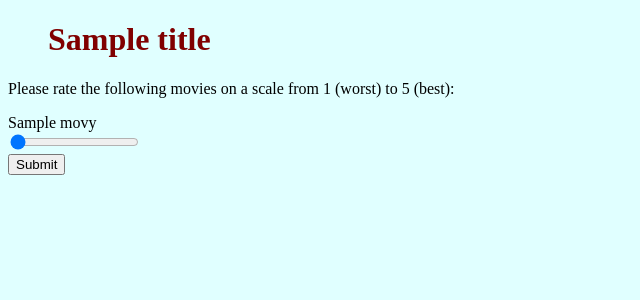
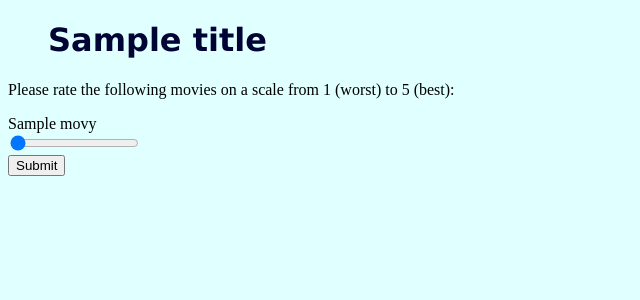
Before and after one commit to lorenanda/movie-recommender, a Flask app: template flask_app/templates/main.html in a window 1280 px wide. Shown: the top 300 px of the page, without its empty margins (0-640 px from the left). Run offline with Flask 2, Linux system fonts and the light colour scheme; the template is opened without the code that fills it: most values are stand-ins (such as "Sample title", 1, 10 or a date in 2020).

Commit message:
changed font of h1

```diff
--- a/flask_app/application.py
+++ b/flask_app/application.py
@@ -7,11 +7,11 @@ app = Flask(__name__)
 @app.route('/')
 def index():
     #return render_template('main.html', title='Movie Recommender')
-    recs = get_recommendations()
+    recs = input_movies()
     return render_template('main.html', movies=recs)
 
 
 @app.route('/recommender')
 def recommender():
-    recs = get_recommendations()
+    recs = input_movies()
     return render_template('recommendations.html', movies=recs)
--- a/flask_app/templates/main.html
+++ b/flask_app/templates/main.html
@@ -11,9 +11,15 @@
     }
 
     h1 {
-      color: maroon;
+      color: rgb(0, 4, 53);
       margin-left: 40px;
       align-content: center;
+      font-family: Verdana, Geneva, Tahoma, sans-serif;
+      font-weight: bold;
+    }
+
+    p {
+      font-family: cursive;
     }
 
     </style>
```
